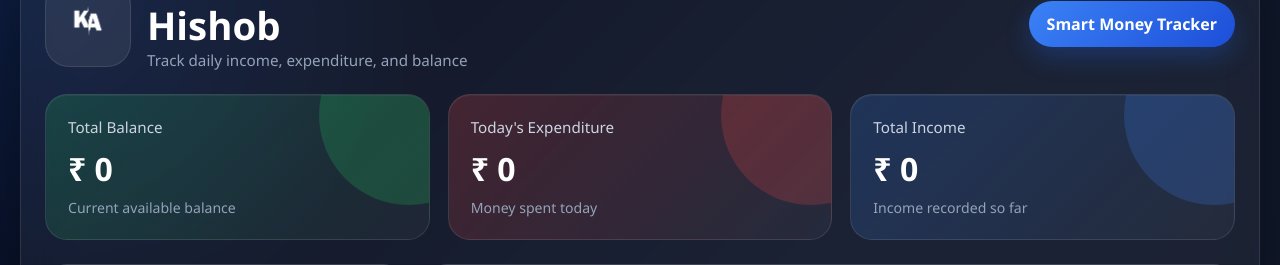
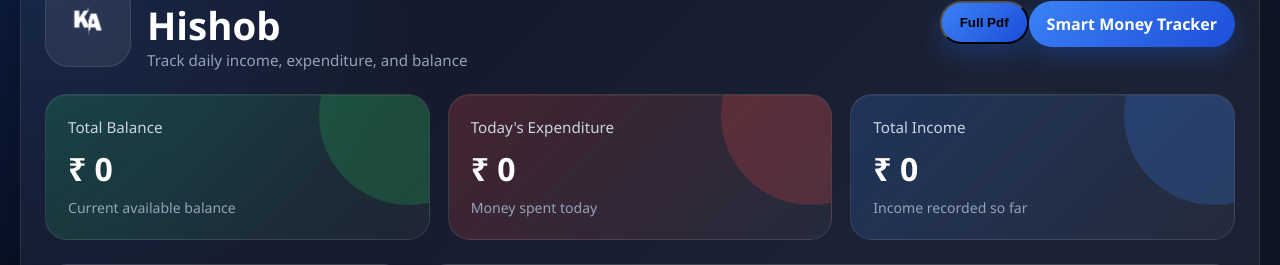
Before and after one commit to kiran18-A/Hishob, a Flask app: template templates/index.html in a window 1280 px wide. Shown: the part 67-332 px from the top of the page. Run offline with Flask 3, Linux system fonts and the light colour scheme; the template is opened without the code that fills it, so the values that code supplies are empty; parts of the project's set-up code (start-up, migrations or seed data) failed here and were passed over.

Commit message:
changed home page

```diff
--- a/database.py
+++ b/database.py
@@ -42,3 +42,8 @@ def calculations(user):
     total_expenditure=total_expenditure[0] or 0
     total_balance = int(total_income)-int(total_expenditure)
     return total_income,total_expenditure,total_balance
+
+# def all_data(name):
+#     cursor.execute("SELECT * FROM daily_money_flow WHERE User=%s",(name,))
+#     data=cursor.fetchall()
+#     return data
--- a/requirements.txt
+++ b/requirements.txt
@@ -3,3 +3,4 @@ gunicorn
 mysql-connector-python
 python-dotenv
 Werkzeug
+pyspark
--- a/templates/index.html
+++ b/templates/index.html
@@ -27,7 +27,12 @@
                     </div>
                 </div>
 
-                <div class="nav-side">
+                <div class="nav-side" style="display:flex">
+                    <div>
+                        <form method="post" action="pdf/{{name}}">
+                            <button class="top-badge">Full Pdf</button>
+                        </form>
+                    </div>
                     <div class="top-badge">Smart Money Tracker</div>
                 </div>
             </header>
```
